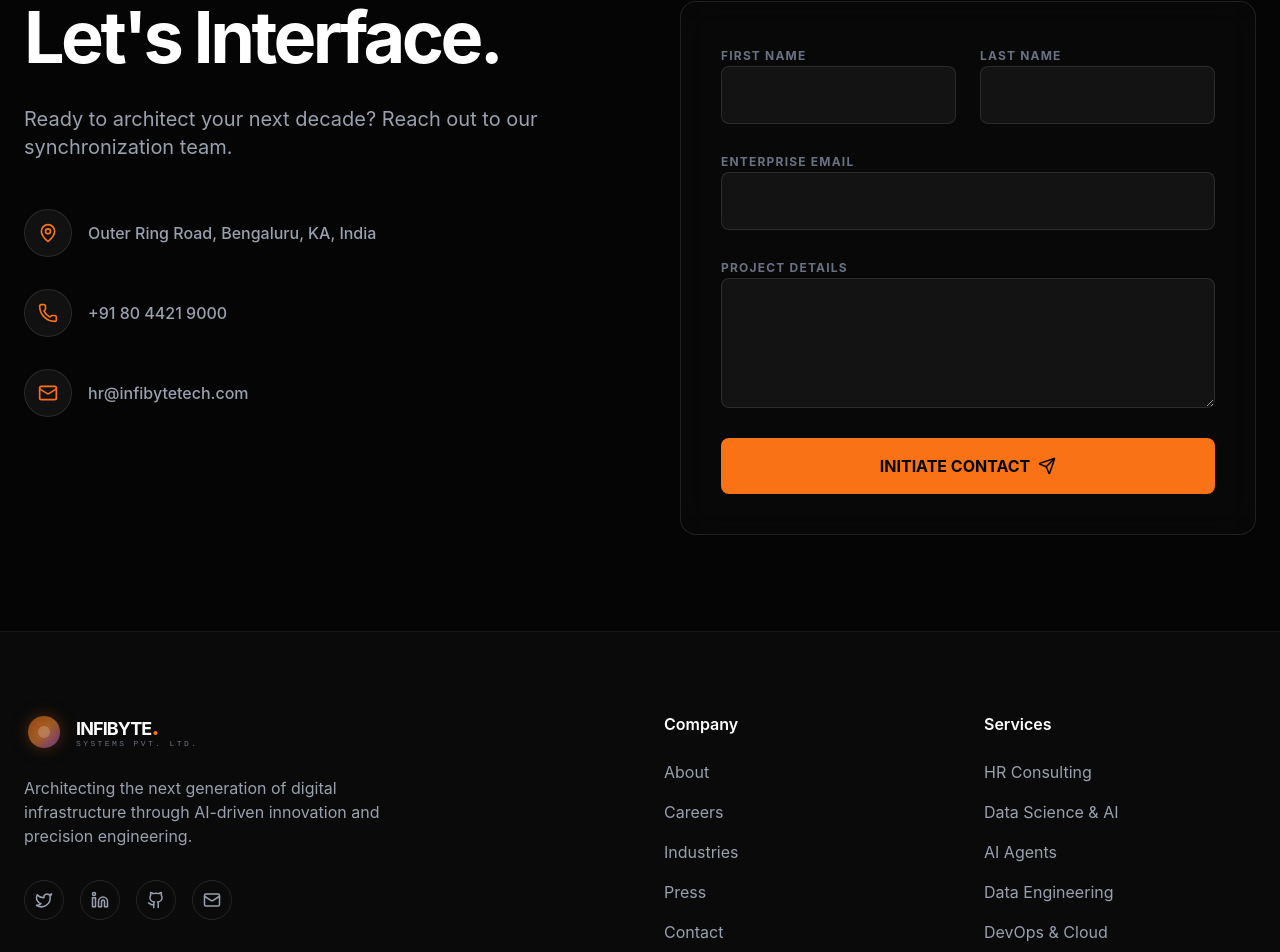
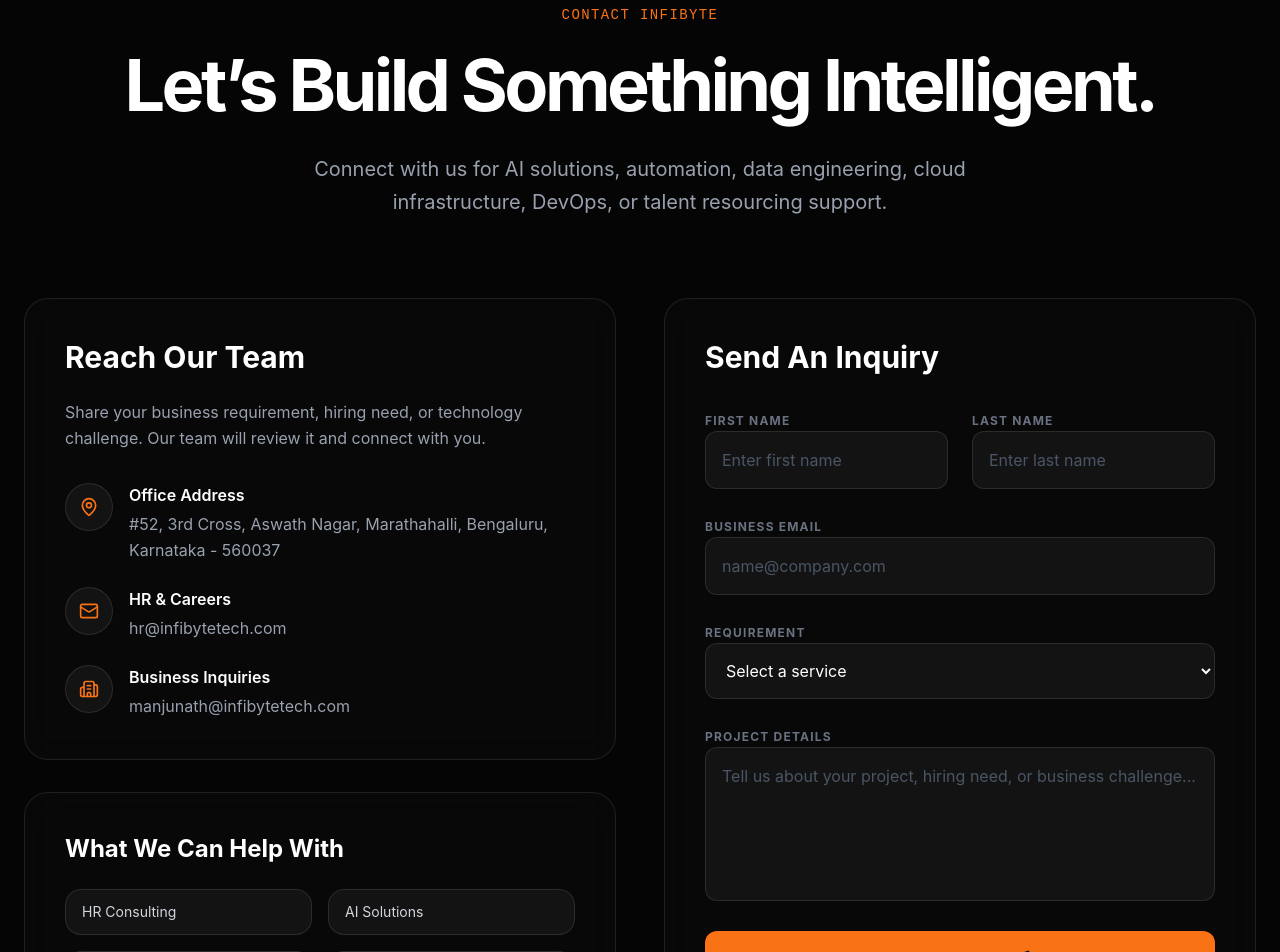
Before and after one commit to kalyan936/Infibytes, a React (Vite) app in the folder infibyte-systems-pvt.-ltd/: page /contact in a window 1280 px wide. Shown: the part 191-1143 px from the top of the page. Built offline with nearby package versions, Linux system fonts and the light colour scheme.

Commit message:
Update Contact.tsx

```diff
--- a/infibyte-systems-pvt.-ltd/src/pages/Contact.tsx
+++ b/infibyte-systems-pvt.-ltd/src/pages/Contact.tsx
@@ -1,56 +1,182 @@
-import React from 'react';
-import { PageTransition } from '../components/PageTransition';
-import { Send, MapPin, Phone, Mail } from 'lucide-react';
+import React from "react";
+import { PageTransition } from "../components/PageTransition";
+import { Send, MapPin, Mail, Building2 } from "lucide-react";
 
 export const Contact = () => {
+  const contactInfo = [
+    {
+      Icon: MapPin,
+      title: "Office Address",
+      text: "#52, 3rd Cross, Aswath Nagar, Marathahalli, Bengaluru, Karnataka - 560037",
+    },
+    {
+      Icon: Mail,
+      title: "HR & Careers",
+      text: "hr@infibytetech.com",
+    },
+    {
+      Icon: Building2,
+      title: "Business Inquiries",
+      text: "manjunath@infibytetech.com",
+    },
+  ];
+
+  const focusAreas = [
+    "HR Consulting",
+    "AI Solutions",
+    "Generative AI",
+    "AI Agents",
+    "Data Engineering",
+    "DevOps & Cloud",
+  ];
+
   return (
     <PageTransition>
       <div className="max-w-7xl mx-auto px-6 py-24">
-        <div className="grid md:grid-cols-2 gap-20">
-          <div>
-            <h1 className="text-5xl md:text-7xl font-bold text-white mb-8 tracking-tighter">Let's Interface.</h1>
-            <p className="text-xl text-gray-400 mb-12">
-              Ready to architect your next decade? Reach out to our synchronization team.
-            </p>
+        <div className="text-center mb-20">
+          <span className="text-primary font-mono text-sm uppercase tracking-widest">
+            Contact Infibyte
+          </span>
 
-            <div className="space-y-8">
-              {[
-                { Icon: MapPin, text: 'Outer Ring Road, Bengaluru, KA, India' },
-                { Icon: Phone, text: '+91 80 4421 9000' },
-                { Icon: Mail, text: 'hr@infibytetech.com' },
-              ].map(({ Icon, text }, i) => (
-                <div key={i} className="flex items-center gap-4 text-gray-400">
-                  <div className="w-12 h-12 rounded-full bg-white/5 flex items-center justify-center border border-white/10">
-                    <Icon size={20} className="text-primary" />
+          <h1 className="text-5xl md:text-7xl font-bold text-white mt-6 mb-8 tracking-tighter">
+            Let’s Build Something Intelligent.
+          </h1>
+
+          <p className="max-w-3xl mx-auto text-xl text-gray-400 leading-relaxed">
+            Connect with us for AI solutions, automation, data engineering,
+            cloud infrastructure, DevOps, or talent resourcing support.
+          </p>
+        </div>
+
+        <div className="grid lg:grid-cols-2 gap-12">
+          <div className="space-y-8">
+            <div className="glass-card p-10 border border-white/10 rounded-3xl">
+              <h2 className="text-3xl font-bold text-white mb-6">
+                Reach Our Team
+              </h2>
+
+              <p className="text-gray-400 leading-relaxed mb-8">
+                Share your business requirement, hiring need, or technology
+                challenge. Our team will review it and connect with you.
+              </p>
+
+              <div className="space-y-6">
+                {contactInfo.map(({ Icon, title, text }) => (
+                  <div key={title} className="flex gap-4">
+                    <div className="w-12 h-12 shrink-0 rounded-full bg-white/5 flex items-center justify-center border border-white/10">
+                      <Icon size={20} className="text-primary" />
+                    </div>
+
+                    <div>
+                      <p className="text-white font-semibold mb-1">{title}</p>
+                      <p className="text-gray-400 leading-relaxed">{text}</p>
+                    </div>
                   </div>
-                  <span className="font-medium">{text}</span>
-                </div>
-              ))}
+                ))}
+              </div>
+            </div>
+
+            <div className="glass-card p-10 border border-white/10 rounded-3xl">
+              <h3 className="text-2xl font-bold text-white mb-6">
+                What We Can Help With
+              </h3>
+
+              <div className="grid grid-cols-2 gap-4">
+                {focusAreas.map((item) => (
+                  <div
+                    key={item}
+                    className="bg-white/5 border border-white/10 rounded-2xl px-4 py-3 text-gray-300 text-sm"
+                  >
+                    {item}
+                  </div>
+                ))}
+              </div>
             </div>
           </div>
 
-          <div className="glass-card p-10 border-white/10">
+          <div className="glass-card p-10 border border-white/10 rounded-3xl">
+            <h2 className="text-3xl font-bold text-white mb-8">
+              Send An Inquiry
+            </h2>
+
             <form className="space-y-6">
-              <div className="grid grid-cols-2 gap-6">
+              <div className="grid sm:grid-cols-2 gap-6">
                 <div className="space-y-2">
-                  <label className="text-xs uppercase tracking-widest font-bold text-gray-500">First Name</label>
-                  <input type="text" className="w-full bg-white/5 border border-white/10 rounded-lg p-4 text-white focus:outline-none focus:border-primary transition-colors" />
+                  <label className="text-xs uppercase tracking-widest font-bold text-gray-500">
+                    First Name
+                  </label>
+                  <input
+                    type="text"
+                    placeholder="Enter first name"
+                    className="w-full bg-white/5 border border-white/10 rounded-xl p-4 text-white placeholder:text-gray-600 focus:outline-none focus:border-primary transition-colors"
+                  />
                 </div>
+
                 <div className="space-y-2">
-                  <label className="text-xs uppercase tracking-widest font-bold text-gray-500">Last Name</label>
-                  <input type="text" className="w-full bg-white/5 border border-white/10 rounded-lg p-4 text-white focus:outline-none focus:border-primary transition-colors" />
+                  <label className="text-xs uppercase tracking-widest font-bold text-gray-500">
+                    Last Name
+                  </label>
+                  <input
+                    type="text"
+                    placeholder="Enter last name"
+                    className="w-full bg-white/5 border border-white/10 rounded-xl p-4 text-white placeholder:text-gray-600 focus:outline-none focus:border-primary transition-colors"
+                  />
                 </div>
               </div>
+
               <div className="space-y-2">
-                <label className="text-xs uppercase tracking-widest font-bold text-gray-500">Enterprise Email</label>
-                <input type="email" className="w-full bg-white/5 border border-white/10 rounded-lg p-4 text-white focus:outline-none focus:border-primary transition-colors" />
+                <label className="text-xs uppercase tracking-widest font-bold text-gray-500">
+                  Business Email
+                </label>
+                <input
+                  type="email"
+                  placeholder="name@company.com"
+                  className="w-full bg-white/5 border border-white/10 rounded-xl p-4 text-white placeholder:text-gray-600 focus:outline-none focus:border-primary transition-colors"
+                />
               </div>
+
               <div className="space-y-2">
-                <label className="text-xs uppercase tracking-widest font-bold text-gray-500">Project Details</label>
-                <textarea rows={4} className="w-full bg-white/5 border border-white/10 rounded-lg p-4 text-white focus:outline-none focus:border-primary transition-colors"></textarea>
+                <label className="text-xs uppercase tracking-widest font-bold text-gray-500">
+                  Requirement
+                </label>
+                <select className="w-full bg-white/5 border border-white/10 rounded-xl p-4 text-white focus:outline-none focus:border-primary transition-colors">
+                  <option className="bg-surface text-white">
+                    Select a service
+                  </option>
+                  <option className="bg-surface text-white">
+                    HR Consulting & Talent Resourcing
+                  </option>
+                  <option className="bg-surface text-white">
+                    Data Science, AI & Generative AI Solutions
+                  </option>
+                  <option className="bg-surface text-white">
+                    AI Agents & Intelligent Automation Solutions
+                  </option>
+                  <option className="bg-surface text-white">
+                    Data Engineering & Advanced Analytics
+                  </option>
+                  <option className="bg-surface text-white">
+                    DevOps & Cloud Infrastructure Services
+                  </option>
+                </select>
               </div>
-              <button className="w-full py-4 bg-primary text-surface font-bold rounded-lg flex items-center justify-center gap-2 hover:scale-[1.02] active:scale-[0.98] transition-transform">
-                INITIATE CONTACT <Send size={18} />
+
+              <div className="space-y-2">
+                <label className="text-xs uppercase tracking-widest font-bold text-gray-500">
+                  Project Details
+                </label>
+                <textarea
+                  rows={5}
+                  placeholder="Tell us about your project, hiring need, or business challenge..."
+                  className="w-full bg-white/5 border border-white/10 rounded-xl p-4 text-white placeholder:text-gray-600 focus:outline-none focus:border-primary transition-colors resize-none"
+                ></textarea>
+              </div>
+
+              <button
+                type="submit"
+                className="w-full py-4 bg-primary text-surface font-bold rounded-xl flex items-center justify-center gap-2 hover:scale-[1.02] active:scale-[0.98] transition-transform"
+              >
+                Submit Inquiry <Send size={18} />
               </button>
             </form>
           </div>
```
